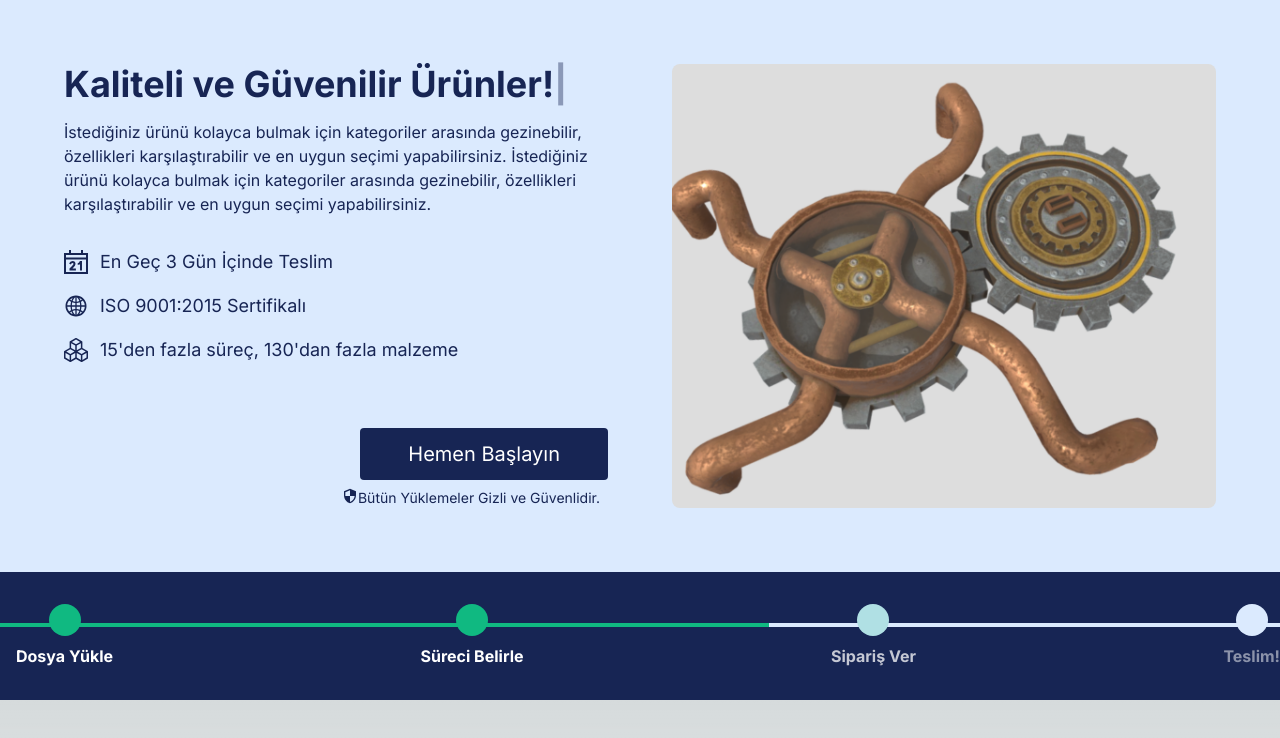
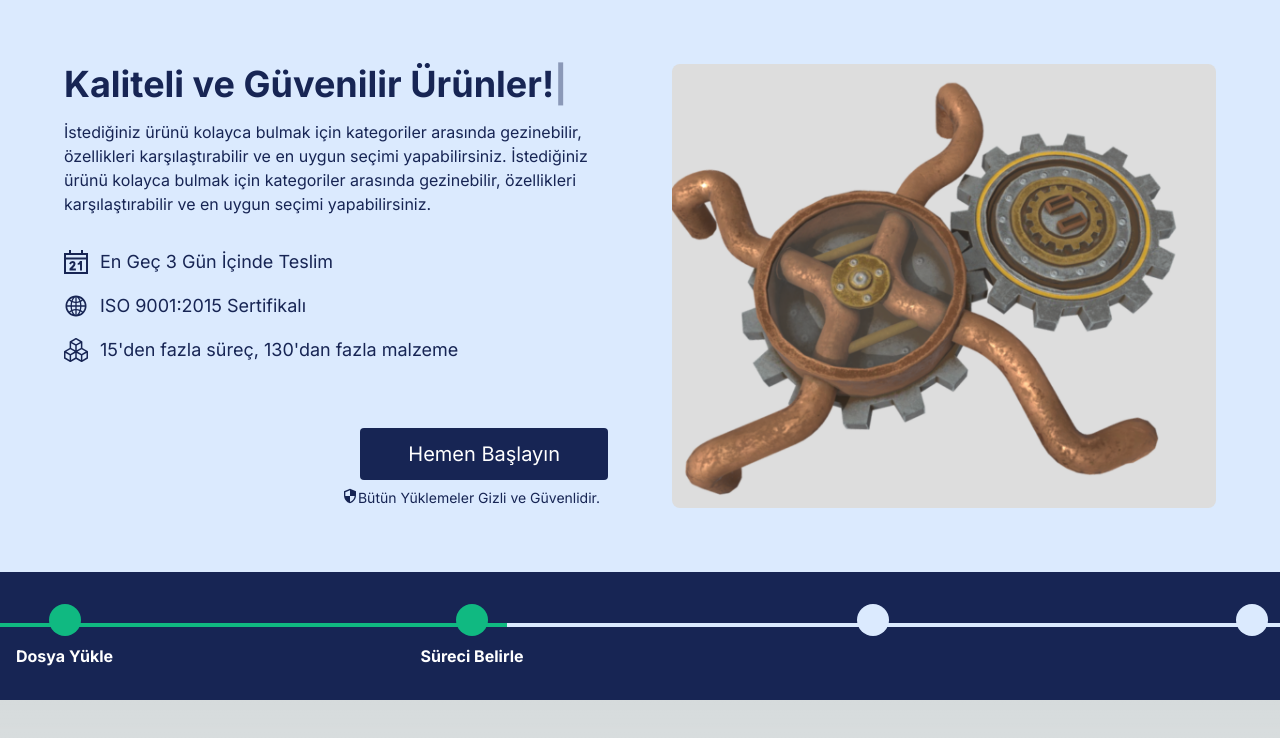
Before and after one commit to ebraar/tarvip-homepage, a Next.js app in the folder tarvip-homepage/: page / in a window 1280 px wide. Shown: the top 738 px of the page. Built offline with nearby package versions, Linux system fonts and the light colour scheme.

Commit message:
yazıların sırayla gelmesi ayarlandı

```diff
--- a/tarvip-homepage/components/process.jsx
+++ b/tarvip-homepage/components/process.jsx
@@ -1,9 +1,10 @@
-"use client"
+"use client";
 import React, { useState, useEffect } from 'react';
 
 const ProcessSteps = () => {
   const [progress, setProgress] = useState(0);
-  const [isMobile, setIsMobile] = useState(window.innerWidth <786);
+  const [isMobile, setIsMobile] = useState(false);
+  const [visibleSteps, setVisibleSteps] = useState([false, false, false, false]);
 
   useEffect(() => {
     const handleResize = () => {
@@ -16,11 +17,21 @@ const ProcessSteps = () => {
     return () => window.removeEventListener('resize', handleResize);
   }, []);
 
-
   useEffect(() => {
     const interval = setInterval(() => {
-      setProgress((prev) => (prev < 100 ? prev + 0.5 : 100)); // Daha yavaş ilerleme için daha küçük artış
-    }, 40); // Her 100ms'de bir ilerler
+      setProgress((prev) => {
+        const newProgress = prev < 100 ? prev + 0.33 : 100;
+        const stepIndex = Math.floor(newProgress / 33.33);
+        if (!visibleSteps[stepIndex] && newProgress % 33.33 <= 0.33) {
+          setVisibleSteps((prevVisibleSteps) => {
+            const newVisibleSteps = [...prevVisibleSteps];
+            newVisibleSteps[stepIndex] = true;
+            return newVisibleSteps;
+          });
+        }
+        return newProgress;
+      });
+    }, 40); // Her 40ms'de bir ilerler
 
     return () => clearInterval(interval);
   }, []);
@@ -39,7 +50,7 @@ const ProcessSteps = () => {
         {[1, 2, 3, 4].map((step) => (
           <div key={step} className="flex flex-col items-center relative z-10">
             <div className={`rounded-full w-8 h-8 mb-2 transition-all duration-700 ease-linear ${getStepClass(step)}`}></div>
-            <p className={`font-bold text-ml transition-opacity duration-500 ease-linear ${progress >= (step - 1) * 33.33 ? 'opacity-100' : 'opacity-50'}`}>
+            <p className={`font-bold text-ml transition-opacity duration-500 ease-linear ${visibleSteps[step - 1] ? 'opacity-100' : 'opacity-0'}`}>
               {step === 1 && 'Dosya Yükle'}
               {step === 2 && 'Süreci Belirle'}
               {step === 3 && 'Sipariş Ver'}
@@ -50,6 +61,6 @@ const ProcessSteps = () => {
       </div>
     </div>
   );
-  };
+};
 
-  export default ProcessSteps;
+export default ProcessSteps;
```
